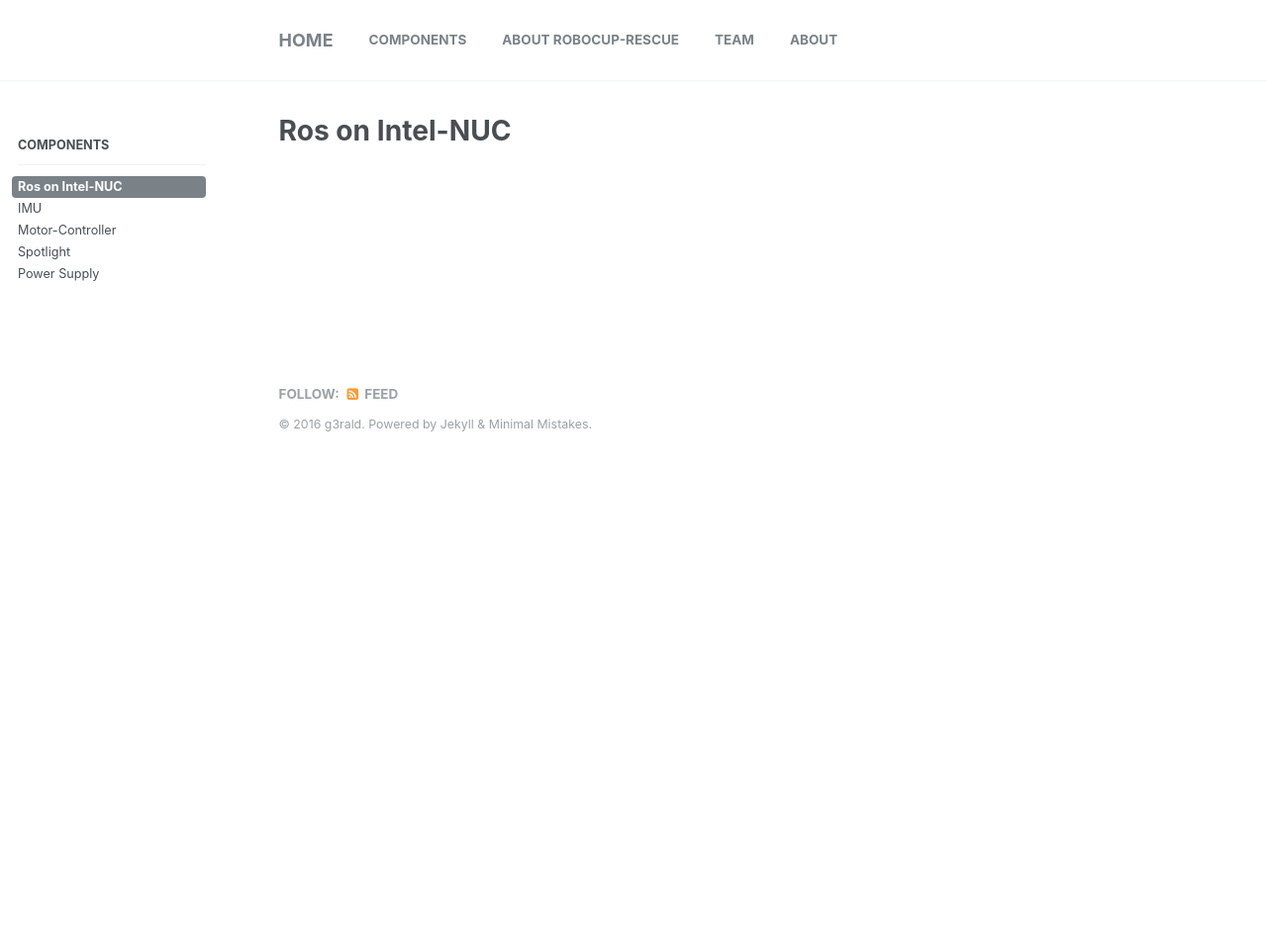
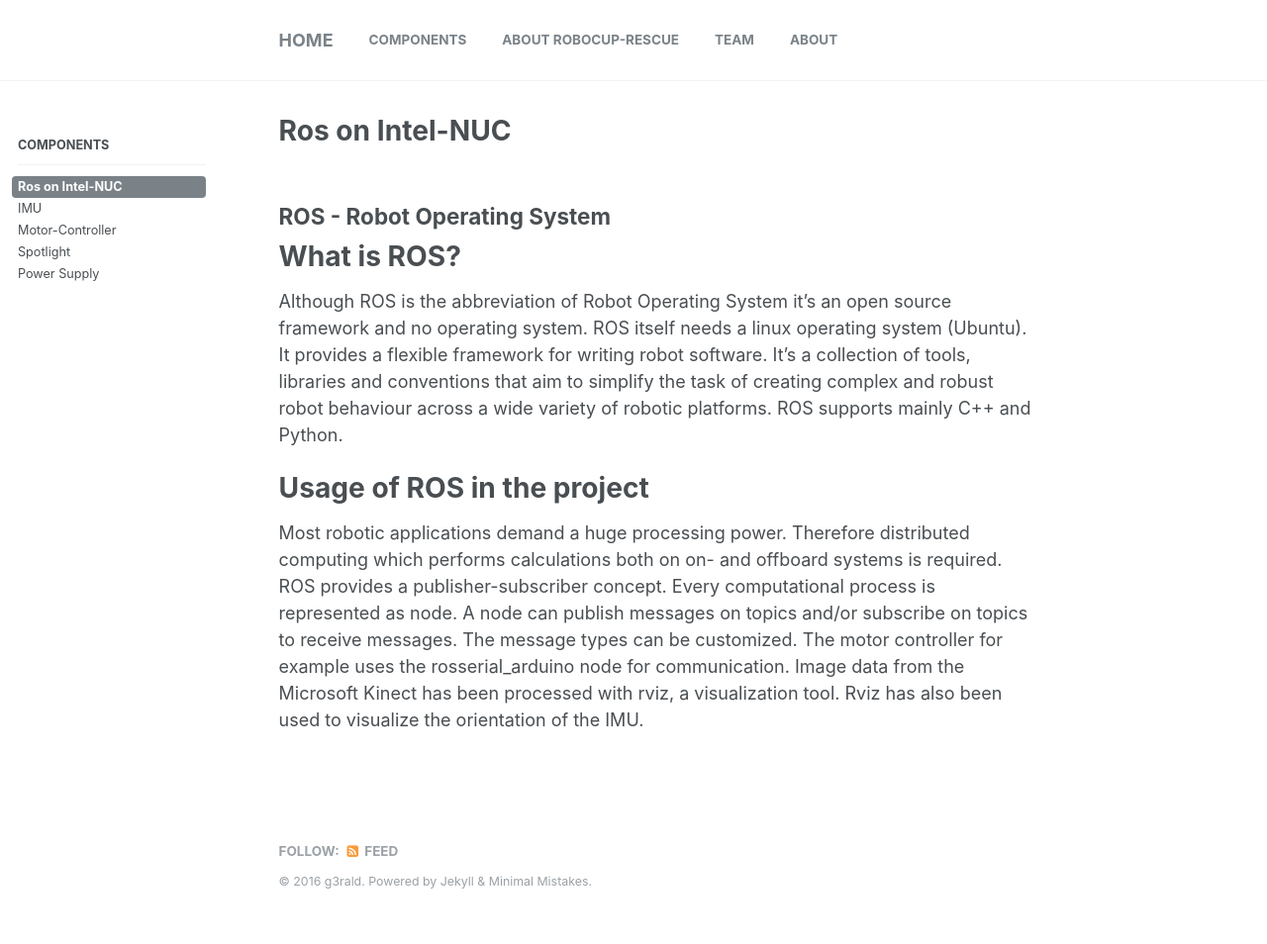
Before and after one commit to AR2A/AR2A.github.io, a Jekyll site: the page built from components/ros-on-nuc/index.md, in a window 1280 px wide. Shown: the whole page at 99% size. Built offline with Jekyll 4.4.1, drawn with Linux system fonts in a browser that asks for light colours; before the commit the page ends 900 px from its top, so only the background shows below that.

Commit message:
add txt to ros on intel-nuc

```diff
--- a/components/ros-on-nuc/index.md
+++ b/components/ros-on-nuc/index.md
@@ -4,3 +4,14 @@ title: Ros on Intel-NUC
 sidebar:
   nav: "sidenav"
 ---
+
+## ROS - Robot Operating System
+
+
+# What is ROS?
+Although ROS is the abbreviation of Robot Operating System it's an open source framework and no operating system. ROS itself needs a linux operating system (Ubuntu). It provides a flexible framework for writing robot software. It's a collection of tools, libraries and conventions that aim to simplify the task of creating complex and robust robot behaviour across a wide variety of robotic platforms. ROS supports mainly C++ and Python.
+
+
+# Usage of ROS in the project
+Most robotic applications demand a huge processing power. Therefore distributed computing which performs calculations both on on- and offboard systems is required. ROS provides a publisher-subscriber concept. Every computational process is represented as node. A node can publish messages on topics and/or subscribe on topics to receive messages. The message types can be customized. The motor controller for example uses the rosserial_arduino node for communication.
+Image data from the Microsoft Kinect has been processed with rviz, a visualization tool. Rviz has also been used to visualize the orientation of the IMU.
```
Also changed, not shown: components/index.md (+1 -0 lines), 2 other files.
